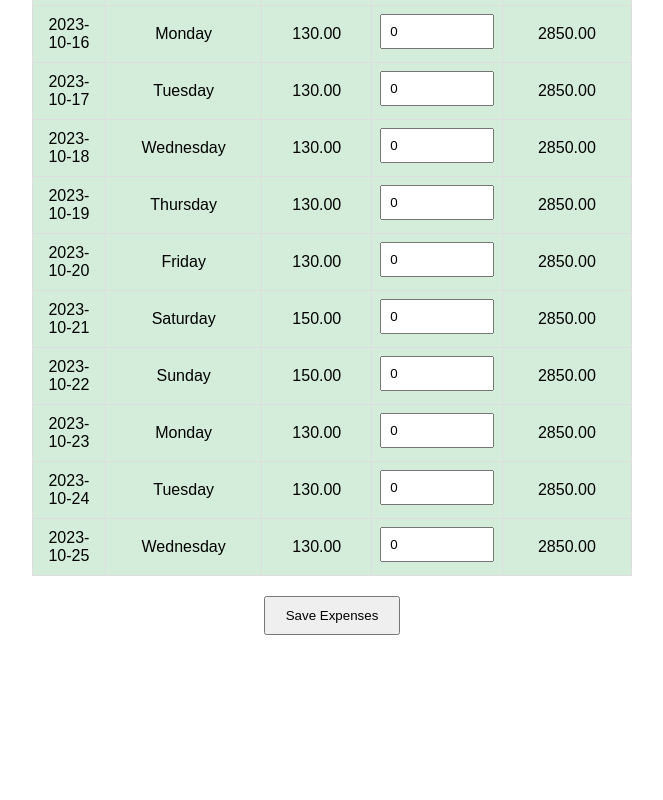
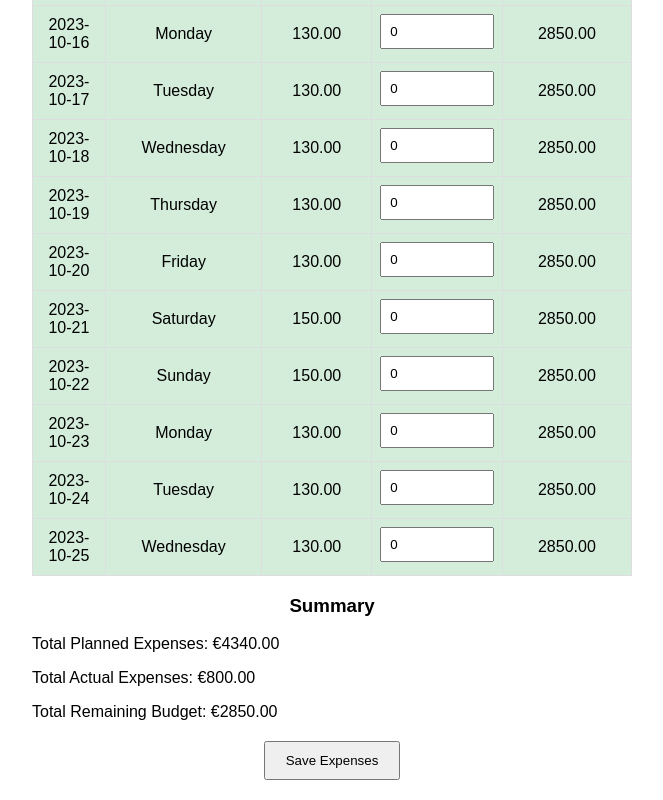
Before and after one commit to abdo1Hassan/Budget, a plain HTML site: page index.html in a window 1280 px wide. Shown: the part 1952-2752 px from the top of the page, without its empty margins (308-971 px from the left). Before the commit the page ends 2607 px from the top, so only its background shows below. Drawn offline with Linux system fonts and the light colour scheme.

Commit message:
Update index.html

```diff
--- a/index.html
+++ b/index.html
@@ -3,7 +3,7 @@
 <head>
     <meta charset="UTF-8">
     <title>Budget Planner</title>
-    <meta name="viewport" content="width=device-width, initial-scale=1"> <!-- Added for mobile responsiveness -->
+    <meta name="viewport" content="width=device-width, initial-scale=1"> <!-- For mobile responsiveness -->
     <link rel="stylesheet" href="styles.css">
 </head>
 <body>
@@ -62,6 +62,12 @@
                 <!-- Budget entries will be dynamically inserted here -->
             </tbody>
         </table>
+        <div id="summary">
+            <h3>Summary</h3>
+            <p>Total Planned Expenses: €<span id="total-planned">0.00</span></p>
+            <p>Total Actual Expenses: €<span id="total-actual">0.00</span></p>
+            <p>Total Remaining Budget: €<span id="total-remaining">0.00</span></p>
+        </div>
         <button id="save-expenses">Save Expenses</button>
     </section>
 
```
